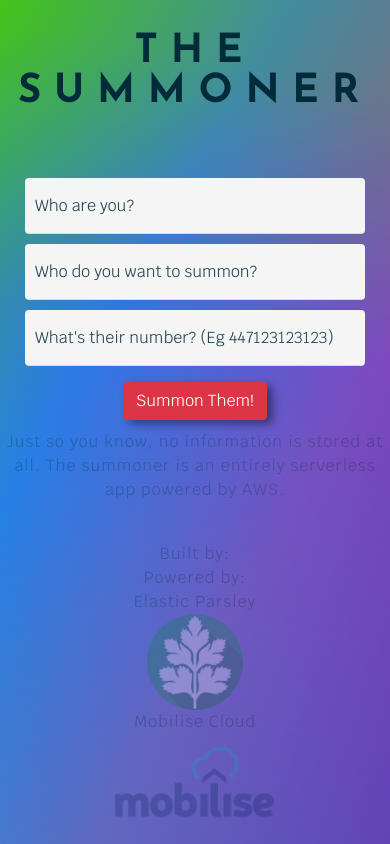
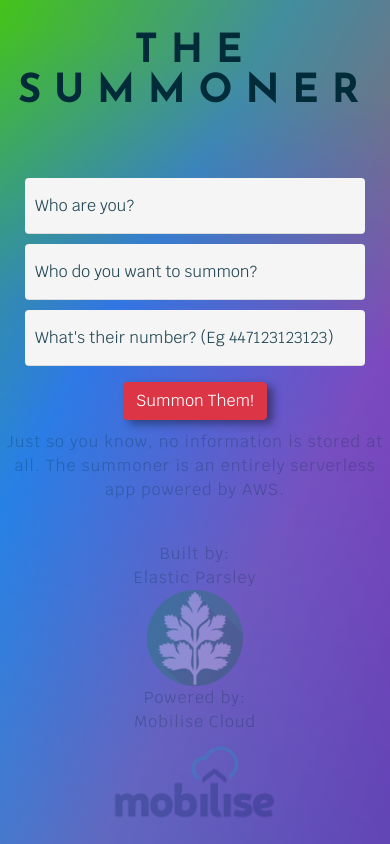
Before and after one commit to phil-6/summoner, a plain HTML site: page index.html in a window 390 px wide. Drawn offline with nearby package versions, Linux system fonts and the light colour scheme.

Commit message:
refactor to remove unneccasary code

```diff
--- a/index.html
+++ b/index.html
@@ -140,22 +140,16 @@
 <div id="footer" class="footer invisible">
     <p class="text-center">Just so you know, no information is stored at all. The summoner is an entirely serverless app powered by AWS.</p>
     <br />
-    <div class="row mx-auto justify-content-md-center">
+    <div class="row mx-auto justify-content-center">
         <div class="col-md-4">
-            Built by:
-        </div>
-        <div class="col-md-4">
-            Powered by:
-        </div>
-    </div>
-    <div class="row mx-auto justify-content-md-center">
-        <div class="col-md-4">
+            Built by: <br />
             Elastic Parsley <br />
             <a href="https://elasticparsley.uk">
                 <img src="favicon-96x96.png">
             </a>
         </div>
         <div class="col-md-4">
+            Powered by: <br />
             Mobilise Cloud <br />
             <a href="https://mobilise.cloud">
                 <img src="Mobilise_Logo.png" height="96px">
```
